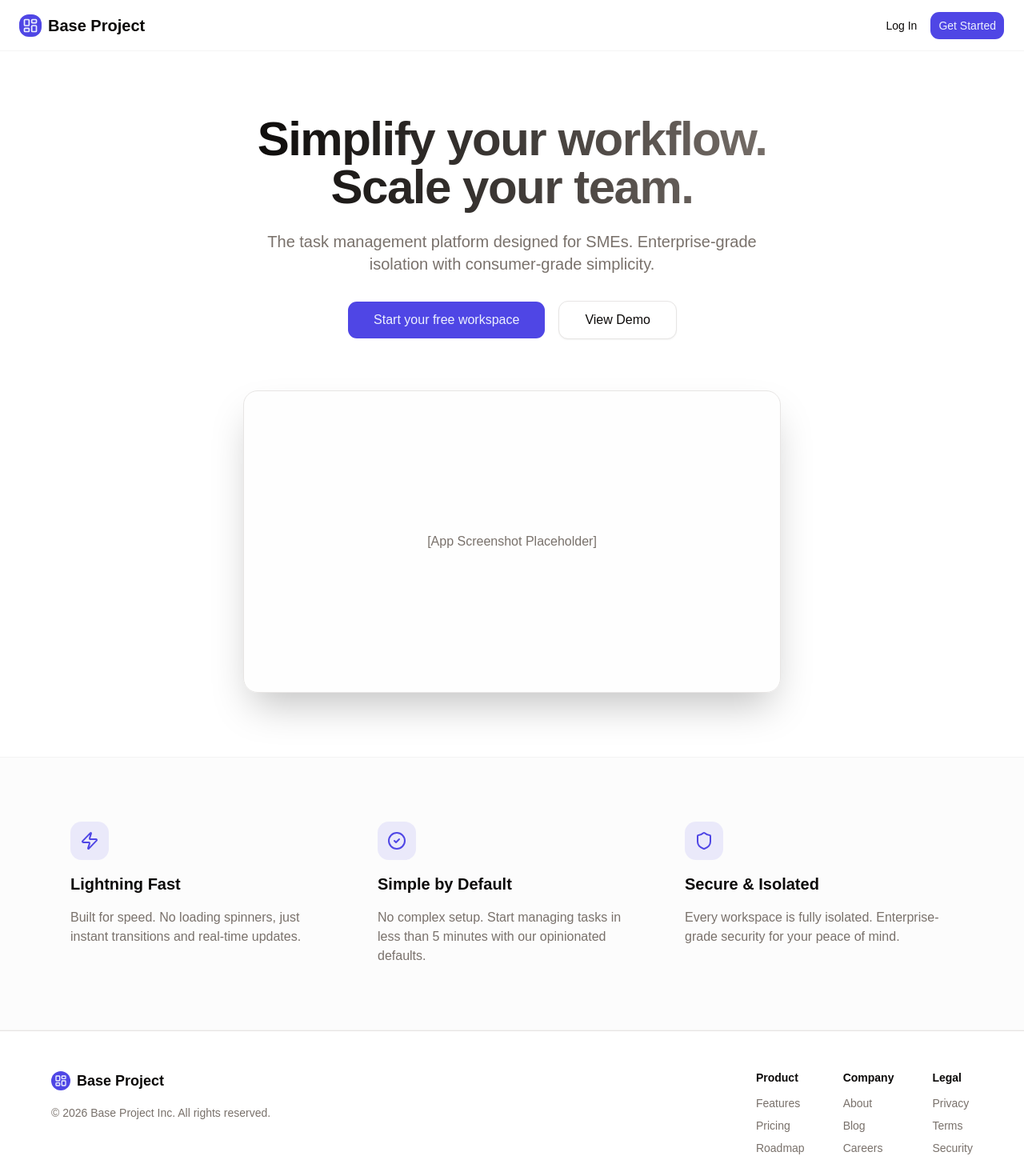
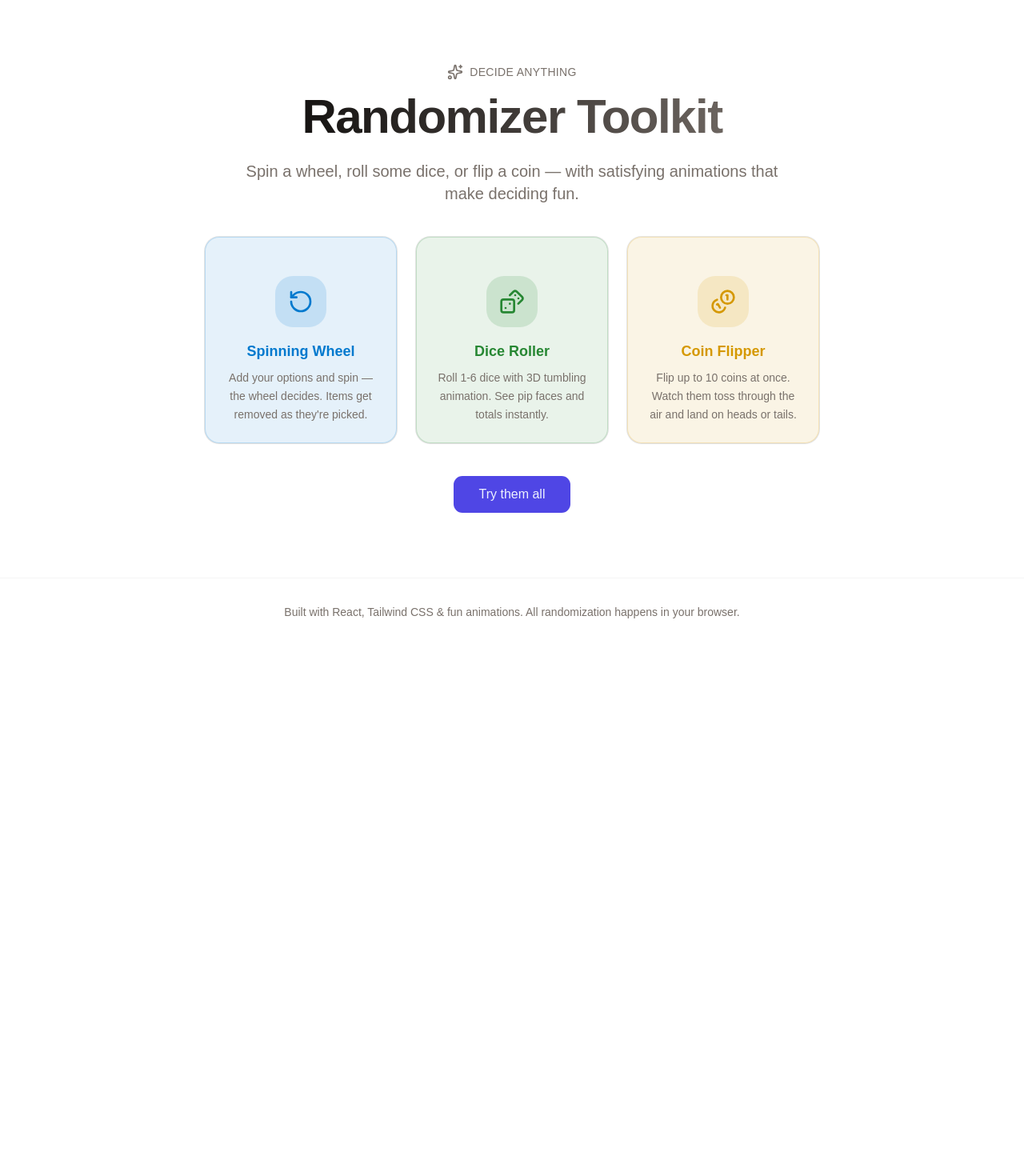
Before and after one commit to khaifmono/randomizer, a React (Vite) app in the folder apps/web/: page / in a window 1280 px wide. Shown: the top 1470 px of the page at 80% size. After the commit the page ends 807 px from the top, so only its background shows below. Built offline with nearby package versions, Linux system fonts and the light colour scheme.

Commit message:
feat: restyle landing page with tool cards + tab deep linking

```diff
--- a/apps/web/src/routes/index.tsx
+++ b/apps/web/src/routes/index.tsx
@@ -1,126 +1,102 @@
-import { createFileRoute, Link } from "@tanstack/react-router"
-import { Button } from "@base-project/web/components/ui/button"
-import { LayoutDashboard, CheckCircle2, Zap, Shield } from "lucide-react"
+import { createFileRoute, Link } from "@tanstack/react-router";
+import { Button } from "@base-project/web/components/ui/button";
+import { Card, CardContent } from "@base-project/web/components/ui/card";
+import { RotateCcw, Dices, Coins, Sparkles } from "lucide-react";
 
 export const Route = createFileRoute("/")({
   component: LandingPage,
-})
+});
 
 function LandingPage() {
   return (
     <div className="min-h-screen bg-background flex flex-col">
-      {/* Header */}
-      <header className="px-6 h-16 flex items-center justify-between border-b border-border/40 backdrop-blur sticky top-0 z-50">
-        <div className="flex items-center gap-2 font-bold text-xl">
-          <div className="bg-primary text-primary-foreground p-1 rounded-md">
-            <LayoutDashboard className="h-5 w-5" />
+      {/* Hero */}
+      <section className="flex-1 flex flex-col items-center justify-center text-center px-4 py-20 space-y-10 max-w-4xl mx-auto">
+        <div className="space-y-4">
+          <div className="flex items-center justify-center gap-2 text-muted-foreground mb-4">
+            <Sparkles className="h-5 w-5" />
+            <span className="text-sm font-medium tracking-wide uppercase">Decide anything</span>
           </div>
-          Base Project
-        </div>
-        <div className="flex items-center gap-4">
-          <Link to="/login" className="text-sm font-medium hover:text-primary transition-colors">Log In</Link>
-          <Button asChild>
-            <Link to="/signup">Get Started</Link>
-          </Button>
-        </div>
-      </header>
-
-      {/* Hero */}
-      <section className="flex-1 flex flex-col items-center justify-center text-center px-4 py-20 space-y-8 max-w-4xl mx-auto">
-        <div className="space-y-4">
           <h1 className="text-4xl sm:text-6xl font-extrabold tracking-tight bg-gradient-to-r from-foreground to-muted-foreground bg-clip-text text-transparent pb-2">
-            Simplify your workflow. <br />
-            Scale your team.
+            Randomizer Toolkit
           </h1>
           <p className="text-xl text-muted-foreground max-w-2xl mx-auto">
-            The task management platform designed for SMEs. Enterprise-grade isolation with consumer-grade simplicity.
+            Spin a wheel, roll some dice, or flip a coin — with satisfying animations that make deciding fun.
           </p>
         </div>
-        <div className="flex items-center gap-4">
-          <Button size="lg" className="h-12 px-8 text-base" asChild>
-            <Link to="/signup">Start your free workspace</Link>
-          </Button>
-          <Button size="lg" variant="outline" className="h-12 px-8 text-base">
-            View Demo
-          </Button>
+
+        {/* Tool cards */}
+        <div className="grid md:grid-cols-3 gap-6 w-full max-w-3xl">
+          <ToolCard
+            icon={<RotateCcw className="h-8 w-8" />}
+            title="Spinning Wheel"
+            description="Add your options and spin — the wheel decides. Items get removed as they're picked."
+            accentClass="bg-wheel-accent/10 text-wheel-accent border-wheel-accent/20"
+            iconBgClass="bg-wheel-accent/15 text-wheel-accent"
+            tab="wheel"
+          />
+          <ToolCard
+            icon={<Dices className="h-8 w-8" />}
+            title="Dice Roller"
+            description="Roll 1-6 dice with 3D tumbling animation. See pip faces and totals instantly."
+            accentClass="bg-dice-accent/10 text-dice-accent border-dice-accent/20"
+            iconBgClass="bg-dice-accent/15 text-dice-accent"
+            tab="dice"
+          />
+          <ToolCard
+            icon={<Coins className="h-8 w-8" />}
+            title="Coin Flipper"
+            description="Flip up to 10 coins at once. Watch them toss through the air and land on heads or tails."
+            accentClass="bg-coin-accent/10 text-coin-accent border-coin-accent/20"
+            iconBgClass="bg-coin-accent/15 text-coin-accent"
+            tab="coin"
+          />
         </div>
 
-        <div className="pt-8 w-full">
-          <div className="aspect-[16/9] rounded-xl border border-border shadow-2xl bg-muted/10 overflow-hidden relative">
-            <div className="absolute inset-0 flex items-center justify-center text-muted-foreground">
-              [App Screenshot Placeholder]
-            </div>
-          </div>
-        </div>
-      </section>
-
-      {/* Features */}
-      <section className="py-20 bg-muted/30 border-y border-border/40">
-        <div className="max-w-6xl mx-auto px-6 grid md:grid-cols-3 gap-12">
-          <div className="space-y-4">
-            <div className="h-12 w-12 rounded-lg bg-primary/10 flex items-center justify-center text-primary">
-              <Zap className="h-6 w-6" />
-            </div>
-            <h3 className="text-xl font-bold">Lightning Fast</h3>
-            <p className="text-muted-foreground">Built for speed. No loading spinners, just instant transitions and real-time updates.</p>
-          </div>
-          <div className="space-y-4">
-            <div className="h-12 w-12 rounded-lg bg-primary/10 flex items-center justify-center text-primary">
-              <CheckCircle2 className="h-6 w-6" />
-            </div>
-            <h3 className="text-xl font-bold">Simple by Default</h3>
-            <p className="text-muted-foreground">No complex setup. Start managing tasks in less than 5 minutes with our opinionated defaults.</p>
-          </div>
-          <div className="space-y-4">
-            <div className="h-12 w-12 rounded-lg bg-primary/10 flex items-center justify-center text-primary">
-              <Shield className="h-6 w-6" />
-            </div>
-            <h3 className="text-xl font-bold">Secure & Isolated</h3>
-            <p className="text-muted-foreground">Every workspace is fully isolated. Enterprise-grade security for your peace of mind.</p>
-          </div>
-        </div>
+        {/* CTA */}
+        <Button size="lg" className="h-12 px-8 text-base" asChild>
+          <Link to="/randomizer">Try them all</Link>
+        </Button>
       </section>
 
       {/* Footer */}
-      <footer className="py-12 px-6 border-t border-border">
-        <div className="max-w-6xl mx-auto flex flex-col md:flex-row justify-between gap-8">
-          <div className="space-y-4">
-            <div className="flex items-center gap-2 font-bold text-lg">
-              <div className="bg-primary text-primary-foreground p-1 rounded-md">
-                <LayoutDashboard className="h-4 w-4" />
-              </div>
-              Base Project
-            </div>
-            <p className="text-sm text-muted-foreground">© 2026 Base Project Inc. All rights reserved.</p>
-          </div>
-          <div className="flex gap-12 text-sm">
-            <div className="space-y-3">
-              <h4 className="font-semibold">Product</h4>
-              <ul className="space-y-2 text-muted-foreground">
-                <li>Features</li>
-                <li>Pricing</li>
-                <li>Roadmap</li>
-              </ul>
-            </div>
-            <div className="space-y-3">
-              <h4 className="font-semibold">Company</h4>
-              <ul className="space-y-2 text-muted-foreground">
-                <li>About</li>
-                <li>Blog</li>
-                <li>Careers</li>
-              </ul>
-            </div>
-            <div className="space-y-3">
-              <h4 className="font-semibold">Legal</h4>
-              <ul className="space-y-2 text-muted-foreground">
-                <li>Privacy</li>
-                <li>Terms</li>
-                <li>Security</li>
-              </ul>
-            </div>
-          </div>
-        </div>
+      <footer className="py-8 px-6 border-t border-border/40 text-center">
+        <p className="text-sm text-muted-foreground">
+          Built with React, Tailwind CSS & fun animations. All randomization happens in your browser.
+        </p>
       </footer>
     </div>
-  )
+  );
 }
+
+function ToolCard({
+  icon,
+  title,
+  description,
+  accentClass,
+  iconBgClass,
+  tab,
+}: {
+  icon: React.ReactNode;
+  title: string;
+  description: string;
+  accentClass: string;
+  iconBgClass: string;
+  tab: string;
+}) {
+  return (
+    <Link to="/randomizer" search={{ tab }}>
+      <Card className={`border ${accentClass} hover:shadow-lg transition-all duration-200 hover:-translate-y-1 cursor-pointer h-full`}>
+        <CardContent className="pt-6 flex flex-col items-center text-center gap-4">
+          <div className={`h-16 w-16 rounded-2xl flex items-center justify-center ${iconBgClass}`}>
+            {icon}
+          </div>
+          <div className="space-y-2">
+            <h3 className="text-lg font-bold">{title}</h3>
+            <p className="text-sm text-muted-foreground leading-relaxed">{description}</p>
+          </div>
+        </CardContent>
+      </Card>
+    </Link>
+  );
+}
--- a/apps/web/src/routes/randomizer.tsx
+++ b/apps/web/src/routes/randomizer.tsx
@@ -1,5 +1,5 @@
 import { useState, useRef } from "react";
-import { createFileRoute } from "@tanstack/react-router";
+import { createFileRoute, useSearch } from "@tanstack/react-router";
 import { Tabs, TabsContent, TabsList, TabsTrigger } from "@base-project/web/components/ui/tabs";
 import { Button } from "@base-project/web/components/ui/button";
 import { Card, CardContent } from "@base-project/web/components/ui/card";
@@ -13,13 +13,17 @@ import { CoinTab } from "@base-project/web/components/randomizer/coin/coin-tab";
 
 export const Route = createFileRoute("/randomizer")({
   component: RandomizerPage,
+  validateSearch: (search: Record<string, unknown>) => ({
+    tab: (search.tab as string) || "wheel",
+  }),
 });
 
 export function RandomizerPage() {
+  const { tab: initialTab } = useSearch({ from: "/randomizer" });
   const [wheelHistory, setWheelHistory] = useState<HistoryEntry[]>([]);
   const [diceHistory, setDiceHistory] = useState<HistoryEntry[]>([]);
   const [coinHistory, setCoinHistory] = useState<HistoryEntry[]>([]);
-  const [activeTab, setActiveTab] = useState<string>("wheel");
+  const [activeTab, setActiveTab] = useState<string>(initialTab);
   const [historyOpen, setHistoryOpen] = useState(false);
   const coinClearSessionRef = useRef<(() => void) | null>(null);
 
@@ -67,7 +71,7 @@ export function RandomizerPage() {
             </div>
 
             {/* Tabs */}
-            <Tabs defaultValue="wheel" onValueChange={setActiveTab}>
+            <Tabs defaultValue={initialTab} onValueChange={setActiveTab}>
               <TabsList variant="line">
                 <TabsTrigger
                   value="wheel"
```
